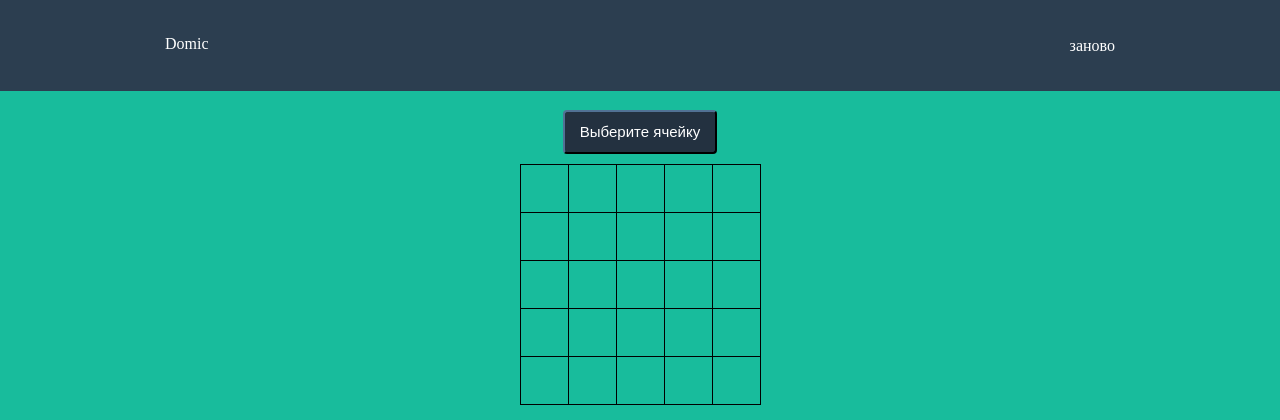
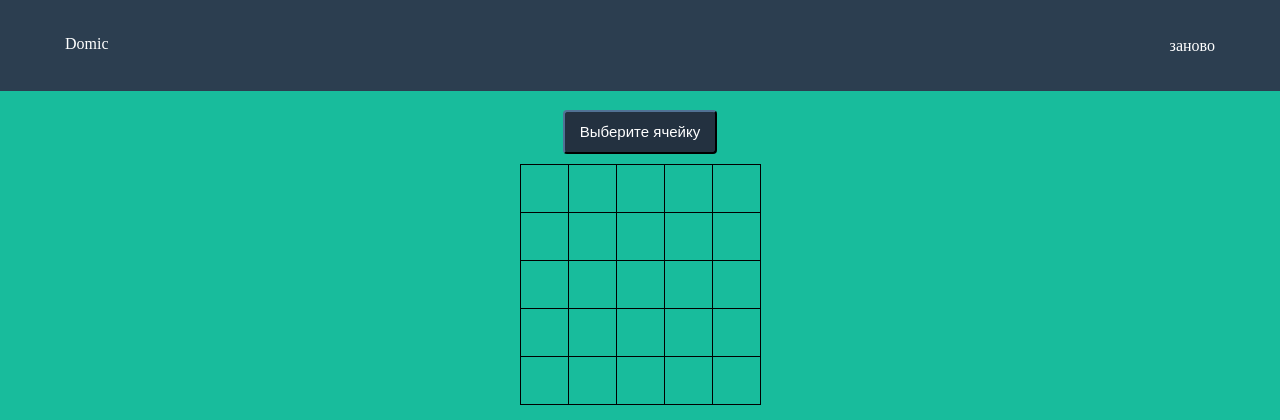
Before and after one commit to ViGo5190/fideos, a PHP site: template templates/game/layout.phtml in a window 1280 px wide. Shown: the top 420 px of the page. Run offline with PHP 8.4, Linux system fonts and the light colour scheme; the template is opened without the code that fills it, so the values that code supplies are empty.

Commit message:
[fix] padding header

```diff
--- a/www/game/css/main.css
+++ b/www/game/css/main.css
@@ -41,8 +41,8 @@ body {
 .header-container {
     margin-right: auto;
     margin-left: auto;
-    padding-left: 150px;
-    padding-right: 150px;
+    padding-left: 50px;
+    padding-right: 50px;
 
     display: block;
 
```
